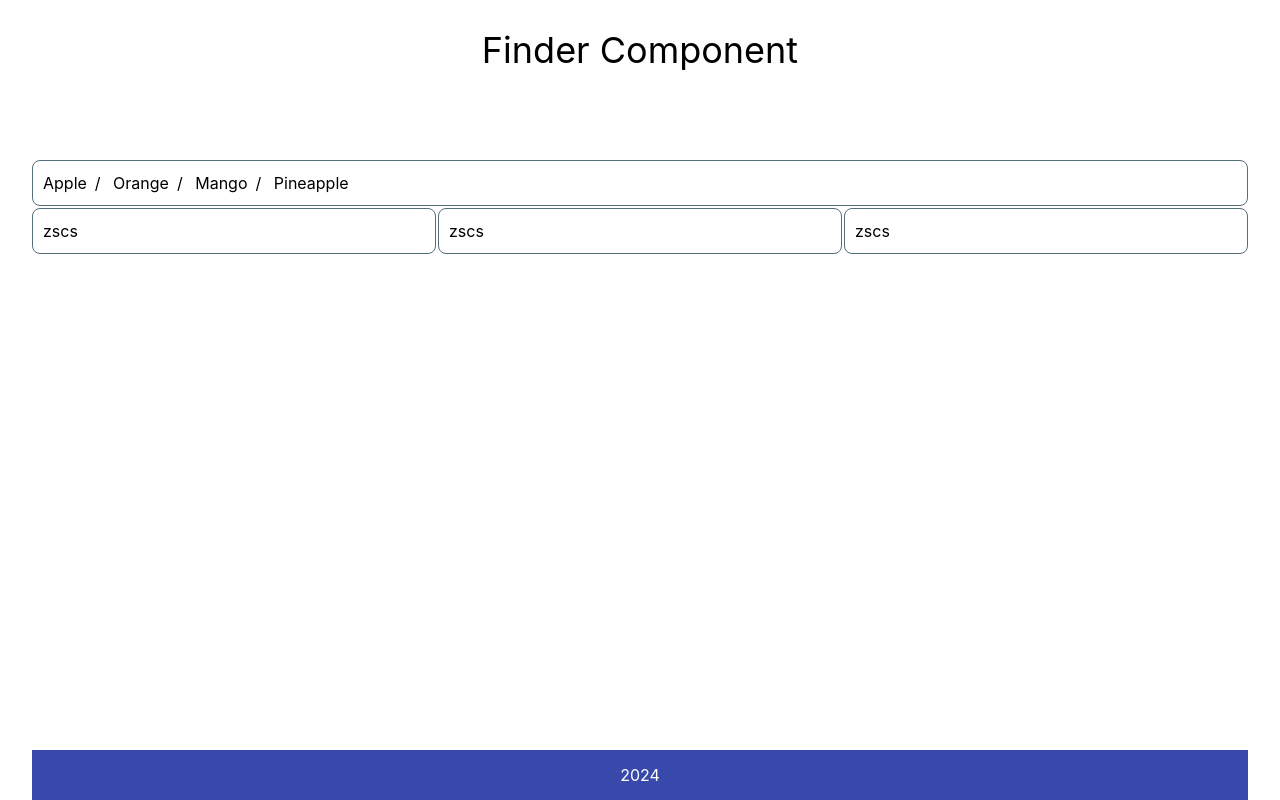
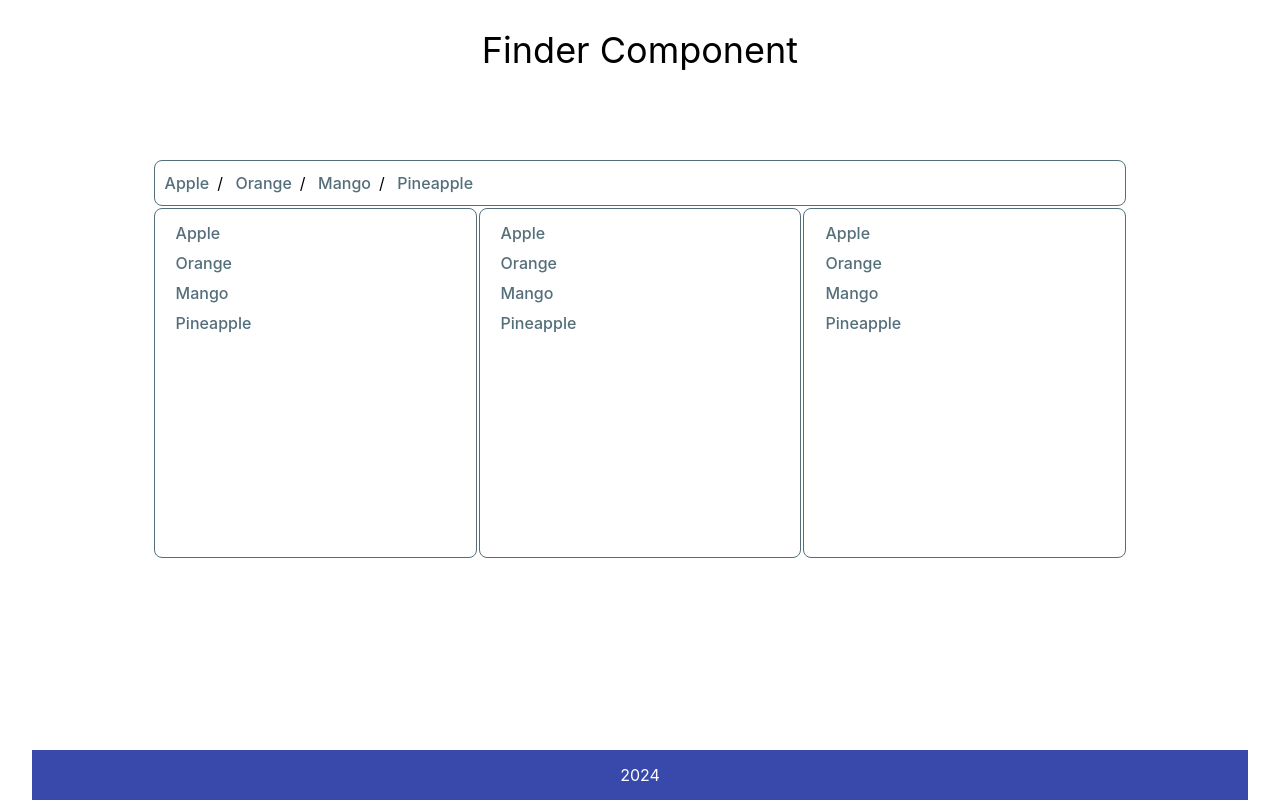
Before and after one commit to kseniyalan/finder-component, a React (Vite) app: page / in a window 1280 px wide. Built offline with nearby package versions, Linux system fonts and the light colour scheme.

Commit message:
Finder buttons

```diff
--- a/src/assets/styles/index.scss
+++ b/src/assets/styles/index.scss
@@ -105,33 +105,49 @@ h1{
   }
 }
 
+/* Content items */
+.finder{
+  width: 80%;
+}
+
+.finder-content{
+  position: relative;
+  display: flex;
+  gap: 2px;
+  margin-top: 2px;
+}
+
+ul.finder-items{
+  display: flex;
+  flex-direction: column;
+  gap: 2px;
+}
+
 /* Button */
-button {
-  font-size: 10px;
+button.finder-btn {
+  display: flex;
+  align-items: center;
+  color: var(--grey);
+  font-size: 16px;
   font-weight: 500;
   color: var(--grey);
-  border: 1px solid;
-  border-color: transparent;
-  border-radius: var(--border-radius);
-  padding: 4px 10px;
   cursor: pointer;
   transition: color var(--transition), border-color var(--transition);
 
   &:hover, &:focus, &:focus-visible{
     color: var(--blue-hover);
+  }
+
+  &.outlined{
+    border: 1px solid;
+    border-color: transparent;
+    border-radius: var(--border-radius);
+    padding: 1px 10px;
+
+  &:hover, &:focus, &:focus-visible{
     border-color: var(--blue-hover);
   }
-}
-
-/* Content items */
-.finder, .finder-content{
-  width: 100%;
-}
-
-.finder-content{
-  display: flex;
-  gap: 2px;
-  margin-top: 2px;
+  }
 }
 
 .card {
@@ -142,14 +158,23 @@ button {
 
 .panel{
   width: 33.33%;
+  min-height: 350px;
+  //overflow: hidden;
+  //overflow-y: scroll;
 }
 
-.breadcrumbs{
+ul.breadcrumbs{
   display: flex;
   align-items: center;
 }
 
-.breadcrumb-item + .breadcrumb-item:before {
+.breadcrumb {
+  display: flex;
+  align-items: center;
+}
+
+.breadcrumb + .breadcrumb:before {
+  display: block;
   padding: 0 8px;
   content: "/\00a0";
 }
--- a/src/components/Breadcrumbs.tsx
+++ b/src/components/Breadcrumbs.tsx
@@ -10,8 +10,14 @@ function Breadcrumbs({ items }: Props) {
       <ul className="breadcrumbs">
         {items && items.map((item, index) => {
           return (
-            <li key={index} className="breadcrumb-item">
-              {item}
+            <li key={index} className="breadcrumb">
+              <button
+                type="button"
+                className="finder-btn"
+                onClick={() => {}}
+              >
+                {item}
+              </button>
             </li>
           );
         })}
--- a/src/components/Finder.tsx
+++ b/src/components/Finder.tsx
@@ -13,9 +13,9 @@ function Finder() {
     <div className="finder">
       <Breadcrumbs items={breadcrumbs} />
       <div className="finder-content">
-        <FinderPanel>zscs</FinderPanel>
-        <FinderPanel>zscs</FinderPanel>
-        <FinderPanel>zscs</FinderPanel>
+        <FinderPanel items={breadcrumbs} />
+        <FinderPanel items={breadcrumbs} />
+        <FinderPanel items={breadcrumbs} />
       </div>
     </div>
   );
--- a/src/components/FinderPanel.tsx
+++ b/src/components/FinderPanel.tsx
@@ -1,14 +1,27 @@
 import Card from "./Card";
-import { ReactNode } from 'react';
 
 type Props = {
-  children: ReactNode
+  items: string[]
 };
 
-function FinderPanel({ children }: Props) {
+function FinderPanel({ items }: Props) {
   return (
     <Card panel>
-      {children}
+      <ul className="finder-items">
+        {items && items.map((item, index) => {
+          return (
+            <li key={index}>
+              <button
+                type="button"
+                className="finder-btn outlined"
+                onClick={() => {}}
+              >
+                {item}
+              </button>
+            </li>
+          );
+        })}
+      </ul>
     </Card>
   );
 }
```
